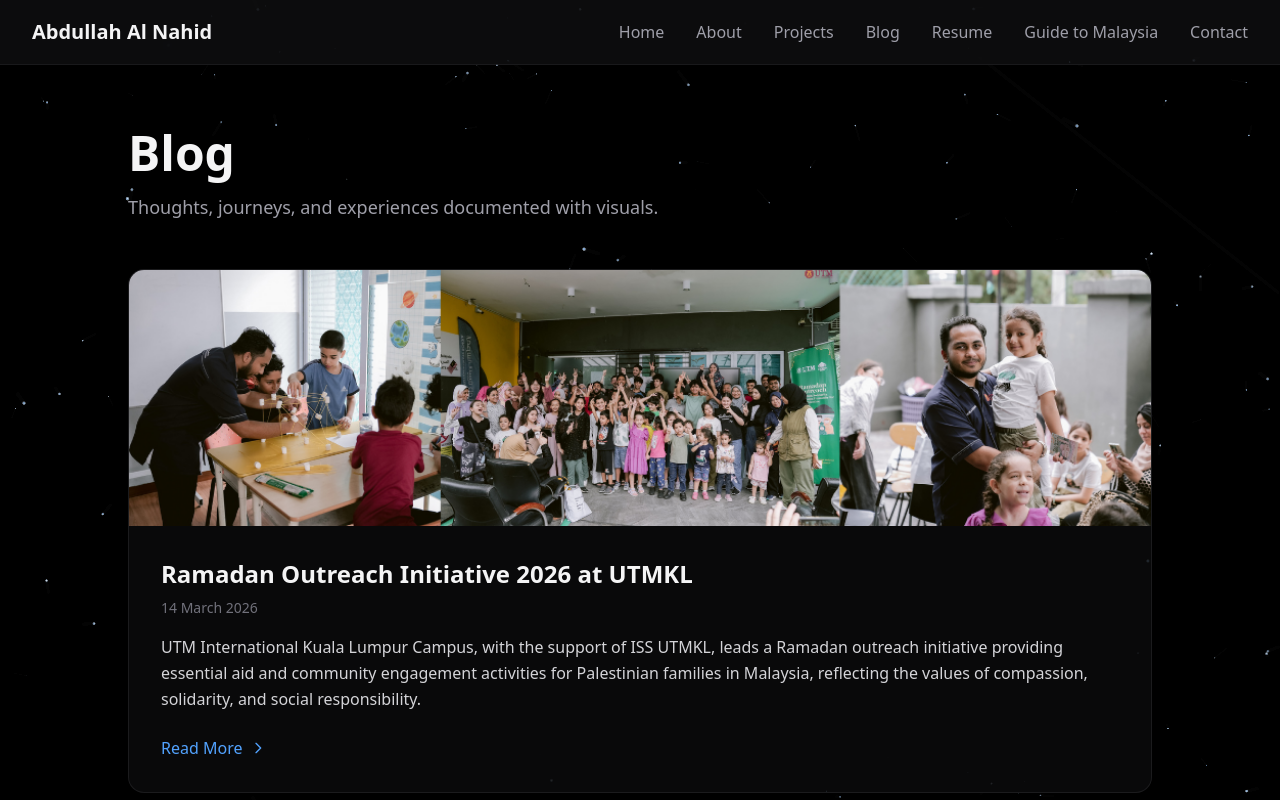
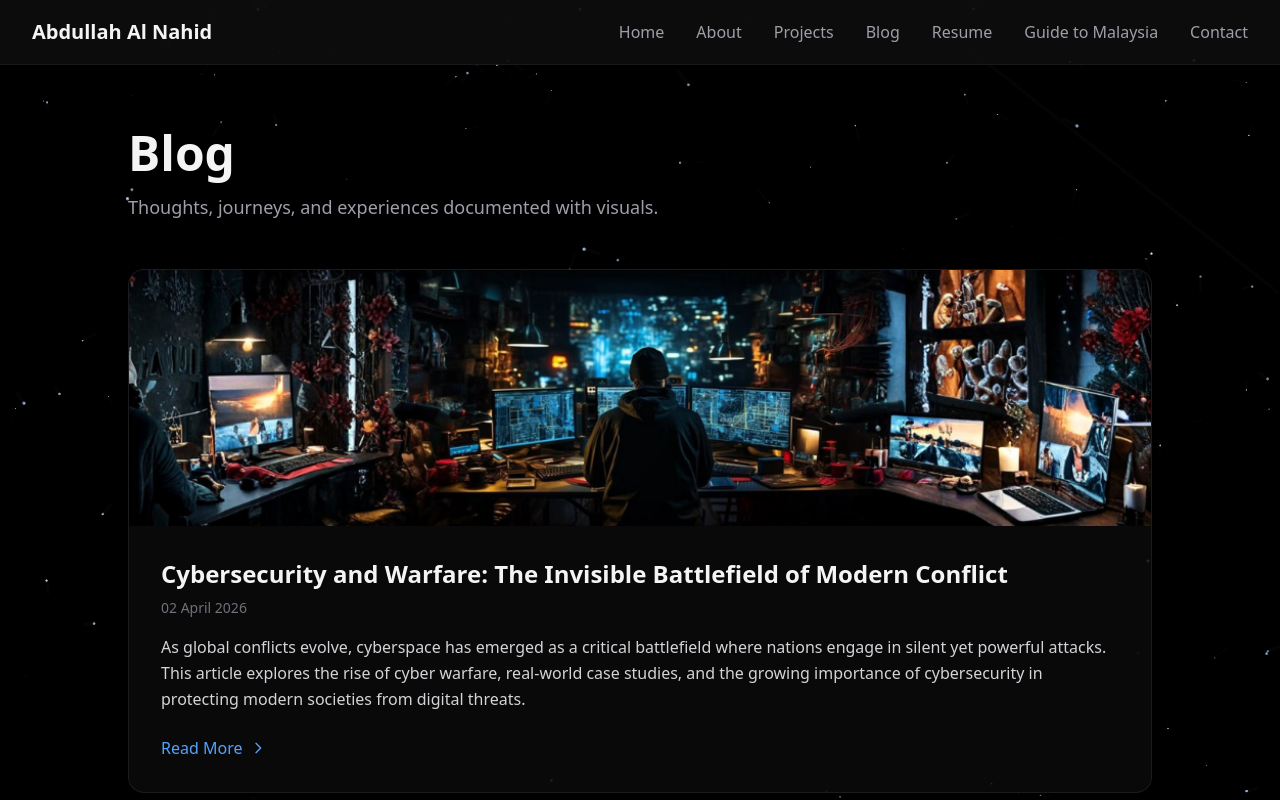
Before and after one commit to abdullahalnahid0503/aanahid, a Vue app: page /blog in a window 1280 px wide. Shown: the top 800 px of the page. Built offline with nearby package versions, Linux system fonts and the light colour scheme.

Commit message:
Added cybersecurity blog with image and updated blog list

```diff
--- a/src/data/blog/index.ts
+++ b/src/data/blog/index.ts
@@ -1,3 +1,4 @@
+import cybersecurityWarfare from "./posts/cybersecurity-warfare-modern-conflict"
 import ramadanoutreach2026 from "./posts/ramadan-outreach-issutmkl-2026"
 import globalIftar2026 from "./posts/global-iftar-issutmkl-2026"
 import internationalmotherlanguageday2026 from "./posts/international-mother-language-day-bdhckl-2026"
@@ -13,6 +14,7 @@ import bowlersbonanza2025 from "./posts/bowlers-bonanza-2025"
 import artAsean2025 from "./posts/art-asean-2025"
 
 export const blogPosts = [
+  cybersecurityWarfare,
   ramadanoutreach2026,
   globalIftar2026,
   internationalmotherlanguageday2026,
--- /dev/null
+++ b/src/data/blog/posts/cybersecurity-warfare-modern-conflict.ts
@@ -0,0 +1,122 @@
+import type { BlogPost } from "../types"
+
+const post: BlogPost = {
+  slug: "cybersecurity-warfare-modern-conflict",
+  title: "Cybersecurity and Warfare: The Invisible Battlefield of Modern Conflict",
+  date: "02 April 2026",
+  image: new URL(
+    "../../../assets/cybersecurity-and-warfare.png",
+    import.meta.url
+  ).href,
+  content: `
+    <p>War has evolved significantly over time. Traditional conflicts once relied on physical force, involving tanks, missiles, and large-scale troop deployments. In the modern era, however, conflict has expanded into cyberspace, an invisible yet powerful domain where digital attacks can disrupt economies, weaken governments, and influence public perception. Cybersecurity is no longer limited to technical protection; it has become a fundamental component of national security.</p>
+
+    <h3>The Rise of Cyber Warfare</h3>
+
+    <p>Cyber warfare refers to the use of digital attacks by state or state-linked actors to disrupt, damage, or gain unauthorized access to another nation’s systems and infrastructure. Unlike conventional warfare, cyberattacks are often difficult to detect, quick to execute, and challenging to attribute.</p>
+
+    <p>One of the earliest and most notable examples is the Stuxnet cyberattack, discovered in 2010, which targeted Iran’s nuclear facilities. This incident demonstrated that cyber tools could achieve strategic objectives without direct physical confrontation.</p>
+
+    <p>Today, major global powers such as the United States, China, Russia, and North Korea are investing heavily in cyber capabilities, making cyberspace a critical battlefield in global politics.</p>
+
+    <h3>Cybersecurity in Present-Day Conflicts</h3>
+
+    <p>Modern conflicts are increasingly hybrid in nature, combining traditional military operations with cyberattacks, digital espionage, and information warfare.</p>
+
+    <p>A prominent example is the ongoing Russia–Ukraine war, where cyber operations have targeted government systems, communication networks, and energy infrastructure. These actions aim to destabilize societies and weaken national resilience without direct physical engagement.</p>
+
+    <h4>Case Study: Iranian-Linked Handala Cyber Attacks</h4>
+
+    <p>A recent development highlighting the importance of cybersecurity involves the Iranian-linked hacker group known as Handala.</p>
+
+    <p>In March 2026, the group claimed responsibility for a cyberattack targeting the FBI Director, Kash Patel. Reports indicate that attackers breached his personal email account and leaked emails, documents, and private images online. Authorities confirmed that the compromised data was personal and not classified.</p>
+
+    <p>This incident reflects a broader strategy in cyber warfare, where high-profile individuals are targeted to create political pressure, psychological impact, and public disruption.</p>
+
+    <h4>Capabilities and Claims of Modern Cyber Actors</h4>
+
+    <p>Groups like Handala represent a growing class of state-linked or proxy cyber actors. Their activities demonstrate several key capabilities:</p>
+
+    <ul>
+      <li>Data exfiltration, often described as data kidnapping, where sensitive information is stolen and used for leverage</li>
+      <li>Ransom-based attacks, where payment is demanded to prevent data leaks</li>
+      <li>Infrastructure disruption, including targeting corporate and healthcare systems</li>
+      <li>Destructive malware attacks designed to erase or disable systems</li>
+    </ul>
+
+    <p>It is important to distinguish between verified capabilities and unconfirmed claims. While some groups claim the ability to control advanced military systems such as missile launch platforms, there is currently no publicly verified evidence confirming such capabilities.</p>
+
+    <p>However, increasing digitization of military and civilian infrastructure introduces real vulnerabilities. Power grids, healthcare systems, and communication networks have already been proven to be susceptible to cyberattacks.</p>
+
+    <h4>Cyber Extortion and Ransom Warfare</h4>
+
+    <p>Another significant trend in present-day conflicts is the rise of cyber extortion. Attackers infiltrate systems, steal sensitive data, and demand payment, often in cryptocurrency, to prevent leaks or destruction. This approach blurs the line between cybercrime and cyber warfare.</p>
+
+    <h3>The Role of Cybersecurity</h3>
+
+    <p>Cybersecurity serves as the primary defense against these evolving threats. It involves protecting systems, networks, and data from unauthorized access and malicious activities.</p>
+
+    <ul>
+      <li><strong>Network security:</strong> Preventing unauthorized access to systems</li>
+      <li><strong>Data protection:</strong> Ensuring confidentiality and integrity of information</li>
+      <li><strong>Incident response:</strong> Detecting and mitigating attacks efficiently</li>
+    </ul>
+
+    <p>Organizations such as NATO have officially recognized cyberspace as a domain of warfare, alongside land, sea, air, and space.</p>
+
+    <h3>Emerging Threats in Future Warfare</h3>
+
+    <p>The future of cyber warfare presents several serious challenges:</p>
+
+    <ul>
+      <li><strong>Artificial Intelligence:</strong> Automating and enhancing cyberattacks, as well as enabling large-scale misinformation</li>
+      <li><strong>Critical Infrastructure Attacks:</strong> Targeting essential services such as electricity, water, and transportation</li>
+      <li><strong>Cyber Terrorism:</strong> Increased access to advanced tools by non-state actors</li>
+      <li><strong>Quantum Computing:</strong> Potentially breaking current encryption systems</li>
+    </ul>
+
+    <h3>Challenges in Cyber Warfare</h3>
+
+    <ul class="list-disc pl-5">
+      <li>Attribution difficulty, making it hard to identify attackers</li>
+      <li>Legal uncertainty due to evolving international laws</li>
+      <li>High impact with relatively low cost</li>
+    </ul>
+
+    <p>These challenges make cyber warfare unpredictable and strategically complex.</p>
+
+    <h3>The Way Forward</h3>
+
+    <p>To address these risks, nations must adopt proactive strategies:</p>
+
+    <ul class="list-disc pl-5">
+      <li>Invest in cybersecurity infrastructure</li>
+      <li>Develop skilled professionals</li>
+      <li>Strengthen international cooperation</li>
+      <li>Establish clear cyber laws and global standards</li>
+    </ul>
+
+    <p>At the individual level, awareness is equally important, as even minor vulnerabilities can lead to major breaches.</p>
+
+    <h3>Conclusion</h3>
+
+    <p>Cybersecurity has become an essential component of modern warfare. As conflicts continue to evolve, the battlefield is shifting from physical territories to digital environments. Nations that can effectively defend and operate within cyberspace will hold a strategic advantage in the future.</p>
+
+    <p>In practical terms, future conflicts may not begin with conventional weapons, but with carefully coordinated cyberattacks capable of disrupting entire societies.</p>
+
+    <h3>Reference:</h3>
+    <ol>
+      <li><a href="https://ccdcoe.org" target="_blank">NATO Cooperative Cyber Defence Centre of Excellence</a></li>
+      <li><a href="https://www.cisa.gov" target="_blank">Cybersecurity and Infrastructure Security Agency (CISA)</a></li>
+      <li><a href="https://www.itu.int" target="_blank">International Telecommunication Union (ITU)</a></li>
+      <li><a href="https://www.weforum.org" target="_blank">World Economic Forum - Global Cybersecurity Outlook</a></li>
+      <li><a href="https://www.cfr.org" target="_blank">Council on Foreign Relations - Cyber Operations Tracker</a></li>
+      <li><a href="https://www.reuters.com" target="_blank">Reuters - Cybersecurity News</a></li>
+      <li><a href="https://www.axios.com" target="_blank">Axios - Technology and Security Reports</a></li>
+    </ol>
+
+    <p>#CyberSecurity #CyberWarfare #Technology #GlobalSecurity #FutureOfWar</p>
+  `
+}
+
+export default post
--- a/src/pages/BlogList.vue
+++ b/src/pages/BlogList.vue
@@ -68,6 +68,14 @@ interface BlogPost {
 
 const blogPosts: BlogPost[] = [
 
+{
+  slug: 'cybersecurity-warfare-modern-conflict',
+  title: 'Cybersecurity and Warfare: The Invisible Battlefield of Modern Conflict',
+  date: '02 April 2026',
+  excerpt:
+    'As global conflicts evolve, cyberspace has emerged as a critical battlefield where nations engage in silent yet powerful attacks. This article explores the rise of cyber warfare, real-world case studies, and the growing importance of cybersecurity in protecting modern societies from digital threats.',
+  image: new URL('../assets/cybersecurity-and-warfare.png', import.meta.url).href
+},
 {
   slug: 'ramadan-outreach-issutmkl-2026',
   title: 'Ramadan Outreach Initiative 2026 at UTMKL',
```
Also changed, not shown: src/assets/cybersecurity-and-warfare.png (added).
